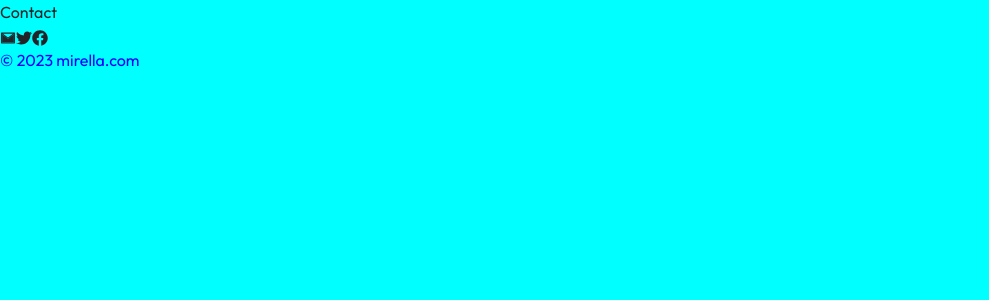
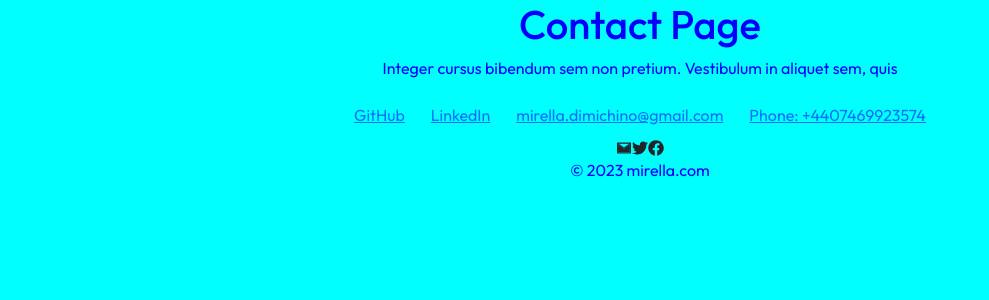
Before and after one commit to MIRY84/React-Portfolio, a React (Create React App) app: page /contact in a window 1280 px wide. Shown: the top 300 px of the page, without its empty margins (0-989 px from the left). Built offline with nearby package versions, Linux system fonts and the light colour scheme.

Commit message:
styling home.js/about/contact sections

```diff
--- a/src/components/Footer.js
+++ b/src/components/Footer.js
@@ -8,7 +8,7 @@ import "../routes/styles/Footer.css";
 
 const Footer = () => {
   return (
-    <div className= "footer">
+    <div className= "footer text-center">
      <div>
      <AiTwotoneMail />
 
--- a/src/index.css
+++ b/src/index.css
@@ -22,7 +22,7 @@
     text-decoration: none;
   }
 
-  ul{
+  ul, ol{
     list-style-type: none;
   }
   .navbar-nav {
--- a/src/routes/Contact.js
+++ b/src/routes/Contact.js
@@ -1,9 +1,31 @@
 import React from 'react'
 
-const Contact = () => {
+function Contact(props) {
   return (
-    <div>Contact</div>
-  )
+    <div className="row">
+      <div className="col-12 text-center">
+        <h1>Contact Page</h1>
+        <p>
+          Integer cursus bibendum sem non pretium. Vestibulum in aliquet sem, quis
+
+        </p>
+      </div>
+      <div className="col-12 text-center">
+        <a href="https://github.com/MIRY84" role="button" className="btn btn-link">
+          GitHub
+        </a>
+        <a href="https://www.linkedin.com/in/mirella-dimichino-823600254/" role="button" className="btn btn-link">
+          LinkedIn
+        </a>
+        <a href="mirella.dimichino@gmail.com" role="button" className="btn btn-link">
+          mirella.dimichino@gmail.com
+        </a>
+        <a href="btn btn-link" role="button" className='btn btn-link'>
+          Phone: +4407469923574
+        </a>
+      </div>
+    </div>
+  );
 }
 
-export default Contact
+export default Contact;
--- a/src/routes/Home.js
+++ b/src/routes/Home.js
@@ -10,9 +10,9 @@ const Home=()=> {
         <div>
             <Navbar />
             <div className="home">
-              <div className="about">
+              <div className="about text-center">
                 <h2> Hi I am Mirellla a web developer with a passion for best performsnces </h2>
-              <div className="prompt">
+              <div className="prompt text-center">
                 <p> Web developer with a degree in Administration
             voluptatibus maiores alias consequatur aut perferendis
         doloribus asperiores repellat.</p>
@@ -27,7 +27,7 @@ const Home=()=> {
 </div>
 </div>
 
- <div className="skills">
+ <div className="skills text-center">
   <h1>Skills</h1>
   <ol className="list">
     <li className="item">
```
